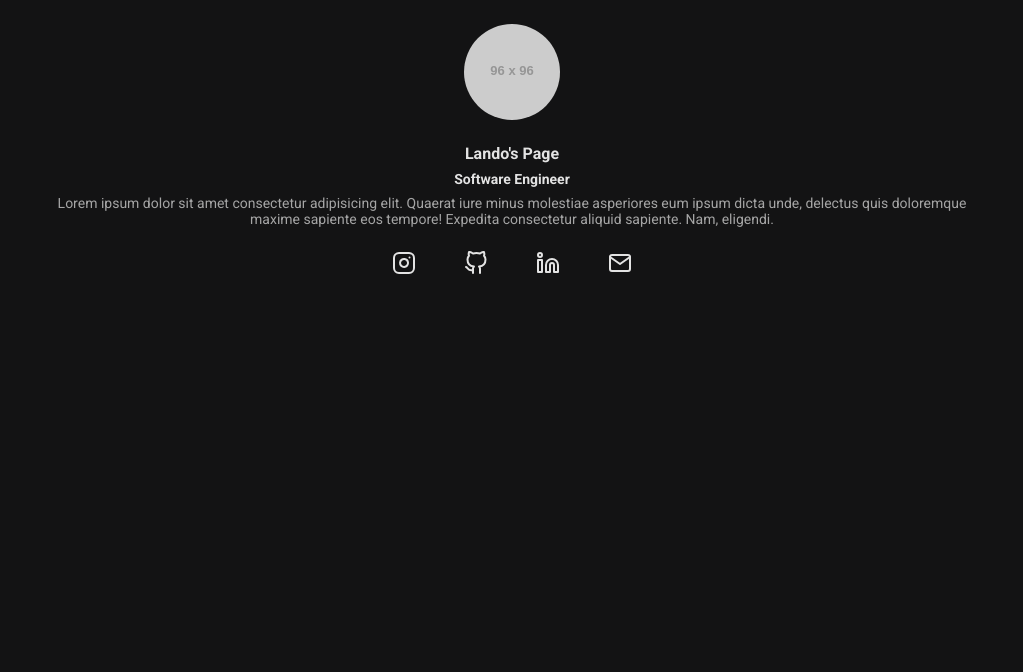
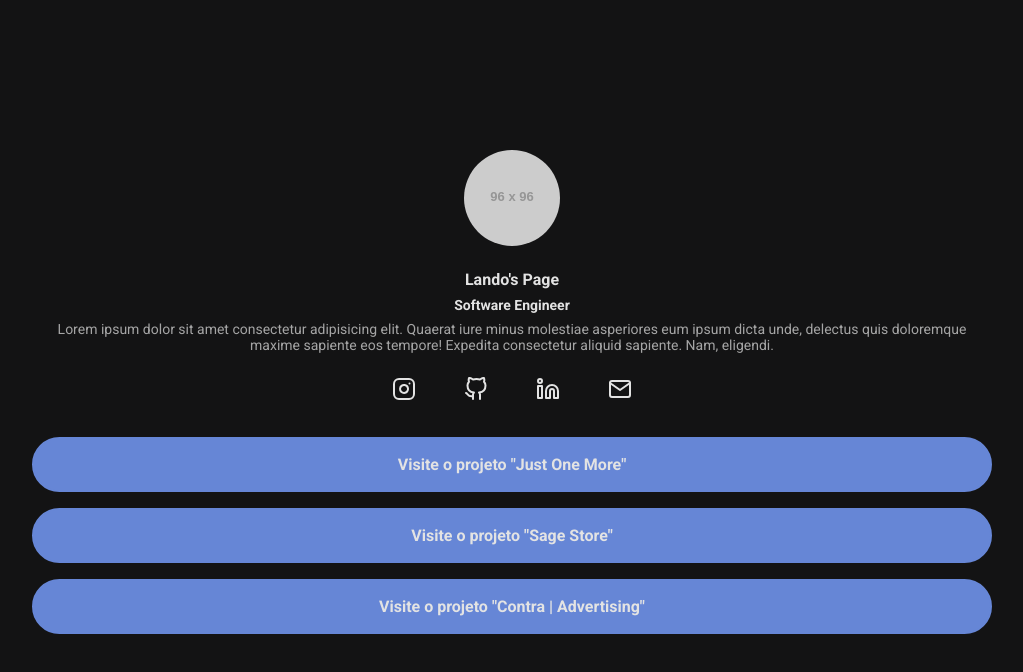
Before and after one commit to senagab/LESS-study, a website: page index.html in a window 1280 px wide. Shown: the whole page, without its empty margins (128-1151 px from the left). Drawn offline with Linux system fonts and the light colour scheme; placeholder pictures from the web are drawn by us.

Commit message:
feat: estilização de botões

```diff
--- a/index.html
+++ b/index.html
@@ -45,6 +45,25 @@
                     </a></li>
             </ul>
         </nav>
+        <nav>
+            <ul class="projects-list">
+                <li class="projects-list-item">
+                    <a href="">
+                        Visite o projeto "Just One More"
+                    </a>
+                </li>
+                <li class="projects-list-item">
+                    <a href="">
+                        Visite o projeto "Sage Store"
+                    </a>
+                </li>
+                <li class="projects-list-item">
+                    <a href="">
+                        Visite o projeto "Contra | Advertising"
+                    </a>
+                </li>
+            </ul>
+        </nav>
     </div>
 </body>
 </html>
--- a/src/styles/main.less
+++ b/src/styles/main.less
@@ -21,6 +21,10 @@ body {
     max-width: 960px;
     width: 100%;
     margin: 0 auto;
+    height: 100vh;
+    display: flex;
+    flex-direction: column;
+    justify-content: center;
 
     @media @mobile {
         max-width: 70%;
@@ -32,7 +36,7 @@ body {
 }
 
 header {
-    padding: 24px;
+    padding-bottom: 24px;
 
     .profile-avatar {
 
@@ -40,6 +44,10 @@ header {
         margin: 0 auto 24px;
         border-radius: 50%;
     }
+}
+
+li {
+    list-style: none;
 }
 
 .profile-bio {
@@ -69,7 +77,6 @@ header {
     margin: 0 auto;
 
     li {
-        list-style: none;
 
         img {
             transition: all ease .3s;
@@ -79,3 +86,29 @@ header {
         }
     }
 }
+
+.projects-list {
+        margin-top: 32px;
+
+        &-item {
+
+            a {
+                text-decoration: none;
+                background-color: #colors[buttonColor];
+                display: block;
+                padding: 16px 20px;
+                margin-bottom: 16px;
+                text-align: center;
+                color: #colors[textColor];
+                font-weight: bold;
+                border-radius: 30px;
+                border: 2px solid #colors[buttonColor];
+                transition: all ease .5s;
+
+                &:hover {
+                    color: #colors[buttonColor];
+                    background-color: transparent;
+                }
+            }
+        }
+}
```
Also changed, not shown: build/styles/main.css.
